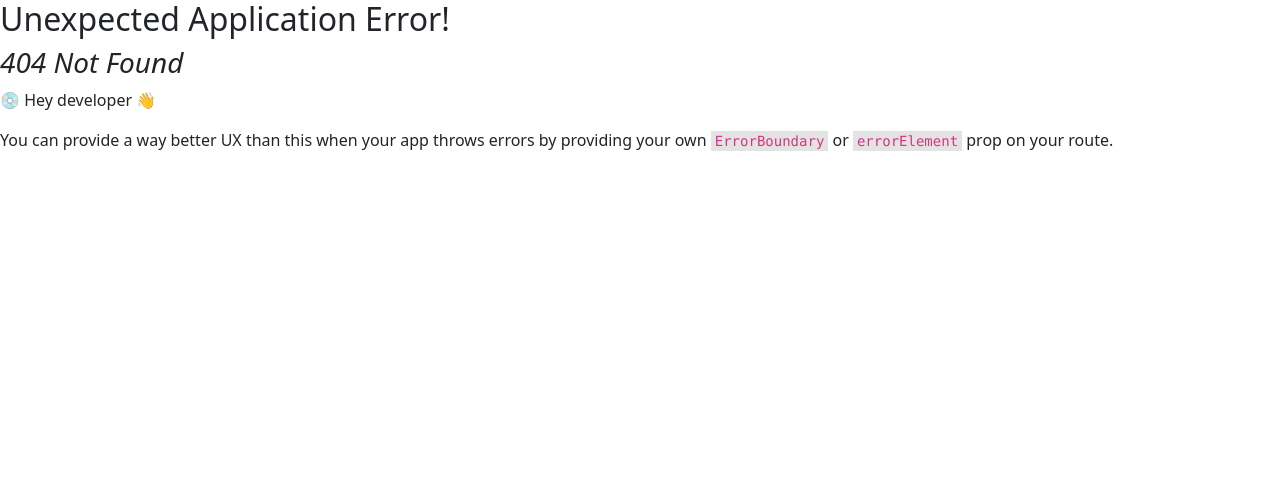
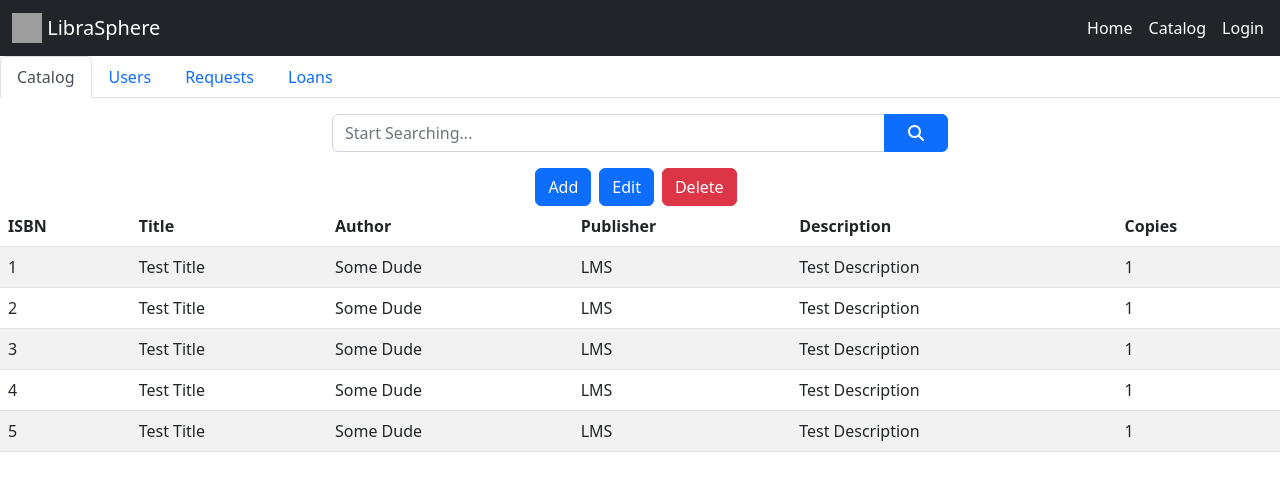
Before and after one commit to Diego-Segovia/Software-Engineering-Project, a React (Vite) app in the folder frontend/: page /librarianDashboard in a window 1280 px wide. Before the commit this address had no page. Shown: the top 490 px of the page. Built offline with nearby package versions, Linux system fonts and the light colour scheme; grey boxes are pictures that could not be loaded.

Commit message:
Added Librarian Dashboard
- View, Add, Edit, and Delete Books from Catalog
- View, Delete Users
- View, Update, Delete Requests
- View, Update, Delete Loans
- Note: Does not make API calls to database

```diff
--- a/frontend/src/App.jsx
+++ b/frontend/src/App.jsx
@@ -3,6 +3,7 @@ import { createBrowserRouter, RouterProvider } from "react-router-dom";
 import SearchCatalogPage from "./pages/SearchCatalogPage";
 import HomePage from "./pages/Homepage";
 import RootLayout from "./pages/Root";
+import LibrarianDashboardPage from "./pages/LibrarianDashboardPage";
 
 const router = createBrowserRouter([
   {
@@ -11,6 +12,7 @@ const router = createBrowserRouter([
     children: [
       { path: "/", element: <HomePage /> },
       { path: "/searchCatalog", element: <SearchCatalogPage /> },
+	  { path: "/librarianDashboard", element: <LibrarianDashboardPage /> }
     ],
   },
 ]);
--- /dev/null
+++ b/frontend/src/components/TableComponent.jsx
@@ -0,0 +1,35 @@
+import React from 'react';
+
+function TableComponent({data}) {
+
+	const getHeadings = () => {
+    	return Object.keys(data[0]);
+	}
+
+	return (
+		<div className="TableComponent">
+			<table class="table table-striped">
+					<thead>
+						<tr>
+						{
+							getHeadings().map(heading => {
+								return <th key={heading}>{heading}</th>
+							})
+						}
+						</tr>
+
+					</thead>
+					<tbody>
+						{data.map((row, index) => {
+							return <tr key={index}>
+								{getHeadings().map((key, index) => {
+									return <td key={row[key]}>{row[key]}</td>
+							})}
+							</tr>;
+						})}
+					</tbody>
+				</table>
+		</div>
+	);
+}
+export default TableComponent;
--- a/frontend/src/components/UI/LoginModal.jsx
+++ b/frontend/src/components/UI/LoginModal.jsx
@@ -42,6 +42,11 @@ const LoginModal = () => {
                 </a>
               </Form.Text>
             </Form.Group>
+
+			<Link to={"/librarianDashboard"} style={{fontSize: ".8rem"}}>
+				Librarian Dashboard
+			</Link>
+
           </Form>
         </Modal.Body>
         <Modal.Footer>
--- /dev/null
+++ b/frontend/src/pages/LibrarianDashboardPage.jsx
@@ -0,0 +1,320 @@
+import React, {useState, useEffect} from "react";
+import { Button, Modal, Form, Col, Tabs, Tab } from "react-bootstrap";
+import SearchBar from "../components/UI/SearchBar";
+import TableComponent from "../components/TableComponent";
+
+function LibrarianDashboardPage() {
+
+	//Test Data, Delete Later
+	const data = [
+	{
+		"ISBN": 1,
+		"Title" : "Test Title",
+		"Author" : "Some Dude",
+		"Publisher" : "LMS",
+		"Description" : "Test Description",
+		"Copies" : 1
+	},
+	{
+		"ISBN": 2,
+		"Title" : "Test Title",
+		"Author" : "Some Dude",
+		"Publisher" : "LMS",
+		"Description" : "Test Description",
+		"Copies" : 1
+	},
+	{
+		"ISBN": 3,
+		"Title" : "Test Title",
+		"Author" : "Some Dude",
+		"Publisher" : "LMS",
+		"Description" : "Test Description",
+		"Copies" : 1
+	},
+	{
+		"ISBN": 4,
+		"Title" : "Test Title",
+		"Author" : "Some Dude",
+		"Publisher" : "LMS",
+		"Description" : "Test Description",
+		"Copies" : 1
+	},
+	{
+		"ISBN": 5,
+		"Title" : "Test Title",
+		"Author" : "Some Dude",
+		"Publisher" : "LMS",
+		"Description" : "Test Description",
+		"Copies" : 1
+	}
+	]
+
+	const books = [
+	{
+		"ISBN" : "4",
+		"bookTitle" : "Some Title",
+		"publisherID" : 1,
+		"genreID" : 1,
+		"numCopies": 1,
+		"bookImage" : "book.jpg"
+	},
+	{
+		"ISBN" : "4",
+		"bookTitle" : "Some Title",
+		"publisherID" : 1,
+		"genreID" : 1,
+		"numCopies": 1,
+		"bookImage" : "book.jpg"
+	},
+	{
+		"ISBN" : "4",
+		"bookTitle" : "Some Title",
+		"publisherID" : 1,
+		"genreID" : 1,
+		"numCopies": 1,
+		"bookImage" : "book.jpg"
+	},
+	{
+		"ISBN" : "4",
+		"bookTitle" : "Some Title",
+		"publisherID" : 1,
+		"genreID" : 1,
+		"numCopies": 1,
+		"bookImage" : "book.jpg"
+	},
+	]
+
+	const users = [
+	{
+		"UserID": 1,
+		"Last Name": "Martinez",
+		"First Name" : "Carlos",
+		"Email" : "example@mail.com"
+	},
+	]
+
+	const requests = [
+	{
+		"UserID": 1,
+		"Last Name": "Martinez",
+		"First Name" : "Carlos",
+		"Book" : "Title",
+		"Status" : "Pending"
+	},
+	]
+
+	const loans = [
+	{
+		"UserID": 1,
+		"Last Name": "Martinez",
+		"First Name" : "Carlos",
+		"Return Date" : "mm/dd/yyyy",
+		"Fine Amount" : "$0.00",
+		"Status" : "Loaned"
+	},
+	]
+
+	//Modals
+	const [addShow, addSetShow] = useState(false);
+	const addHandleClose = () => addSetShow(false);
+	const addHandleShow = () => addSetShow(true);
+
+	const [editShow, editSetShow] = useState(false);
+	const editHandleClose = () => editSetShow(false);
+	const editHandleShow = () => editSetShow(true);
+
+	//Book Section
+	const [book, setBook] = useState([])
+
+
+	const [addBook, setAddBook] = useState({
+		ISBN : "",
+		bookTitle: "",
+		publisherID: 0,
+		genreID: 0,
+		numCopies: 0,
+		bookImage: ""
+	})
+
+	const [editBookID, setBookID] = useState(null)
+
+	const [editBookData, setEditBookData] = useState({
+		ISBN : "",
+		bookTitle: "",
+		publisherID: 0,
+		genreID: 0,
+		numCopies: 0,
+		bookImage: ""
+	})
+
+	const handleAddPost = (e) => {
+		e.preventDefault()
+
+		const newBook = {
+			ISBN : addBook.ISBN,
+			bookTitle: addBook.bookTitle,
+			publisherID: addBook.publisherID,
+			genreID: addBook.genreID,
+			numCopies: addBook.numCopies,
+			bookImage: addBook.bookImage
+		}
+
+		const newBooks = [...books, newBook]
+		setBooks(newBooks)
+	}
+
+
+
+	return (
+		<div className="LibrarianDashboard">
+
+			<Tabs
+			  defaultActiveKey="catalog"
+			  id="tabs"
+			  className="mb-3"
+			>
+			<Tab eventKey="catalog" title="Catalog">			{/* Catalog Section*/}
+				<SearchBar/>
+
+				<div className="Options text-center">
+					<Button className="me-2" onClick={addHandleShow}>Add</Button>
+					<Button className="me-2" onClick={editHandleShow}>Edit</Button>
+					<Button className="me-2 btn-danger">Delete</Button>
+				</div>
+
+				{/* Add Book Modal */}
+
+				<Modal show={addShow} onHide={addHandleClose}>
+					<Modal.Header closeButton>
+					  <Modal.Title>Add Book</Modal.Title>
+					</Modal.Header>
+					<Modal.Body>
+
+					<Form>
+						<Form.Group className="mb-1">
+						  <Form.Label>ISBN</Form.Label>
+						  <Form.Control/>
+						</Form.Group>
+						<Form.Group className="mb-1">
+						  <Form.Label>Title</Form.Label>
+						  <Form.Control/>
+						</Form.Group>
+						<Form.Group className="mb-1">
+						  <Form.Label>Author</Form.Label>
+						  <Form.Control/>
+						</Form.Group>
+						<Form.Group className="mb-1">
+						  <Form.Label>Publisher</Form.Label>
+						  <Form.Control/>
+						</Form.Group>
+						<Form.Group className="mb-1">
+						  <Form.Label>Genre</Form.Label>
+						  <Form.Control/>
+						</Form.Group>
+						<Form.Group className="mb-1">
+						  <Form.Label>Image Link</Form.Label>
+						  <Form.Control/>
+						</Form.Group>
+						<Form.Group className="mb-1">
+						  <Form.Label>Number Of Copies</Form.Label>
+						  <Form.Control/>
+						</Form.Group>
+					</Form>
+
+
+					</Modal.Body>
+					<Modal.Footer>
+					  <Button variant="secondary" onClick={addHandleClose}>
+						Close
+					  </Button>
+					  <Button variant="primary" onClick={addHandleClose}>
+						Add
+					  </Button>
+					</Modal.Footer>
+				</Modal>
+
+				{/* Edit Book Modal */}
+				<Modal show={editShow} onHide={editHandleClose}>
+					<Modal.Header closeButton>
+					  <Modal.Title>Edit Book</Modal.Title>
+					</Modal.Header>
+					<Modal.Body>
+
+					<Form>
+						<Form.Group className="mb-1">
+						  <Form.Label>ISBN</Form.Label>
+						  <Form.Control/>
+						</Form.Group>
+						<Form.Group className="mb-1">
+						  <Form.Label>Title</Form.Label>
+						  <Form.Control/>
+						</Form.Group>
+						<Form.Group className="mb-1">
+						  <Form.Label>Author</Form.Label>
+						  <Form.Control/>
+						</Form.Group>
+						<Form.Group className="mb-1">
+						  <Form.Label>Publisher</Form.Label>
+						  <Form.Control/>
+						</Form.Group>
+						<Form.Group className="mb-1">
+						  <Form.Label>Genre</Form.Label>
+						  <Form.Control/>
+						</Form.Group>
+						<Form.Group className="mb-1">
+						  <Form.Label>Image Link</Form.Label>
+						  <Form.Control/>
+						</Form.Group>
+						<Form.Group className="mb-1">
+						  <Form.Label>Number Of Copies</Form.Label>
+						  <Form.Control/>
+						</Form.Group>
+					</Form>
+
+					</Modal.Body>
+					<Modal.Footer>
+					  <Button variant="secondary" onClick={editHandleClose}>
+						Close
+					  </Button>
+					  <Button variant="primary" onClick={editHandleClose}>
+						Save
+					  </Button>
+					</Modal.Footer>
+				</Modal>
+
+				<TableComponent data = {data}/>
+			  </Tab>
+			<Tab eventKey="users" title="Users">			{/* Users Section*/}
+				<SearchBar/>
+
+				<div className="Options text-center">
+					<Button className="me-2 btn-danger">Delete</Button>
+				</div>
+
+				<TableComponent data = {users}/>
+			</Tab>
+			<Tab eventKey="requests" title="Requests">			{/* Requests Section*/}
+				<SearchBar/>
+
+				<div className="Options text-center">
+					<Button className="me-2 btn-danger">Delete</Button>
+				</div>
+
+				<TableComponent data = {requests}/>
+			</Tab>
+			<Tab eventKey="loans" title="Loans">			{/* Loans Section*/}
+				<SearchBar/>
+
+				<div className="Options text-center">
+					<Button className="me-2 btn-danger">Delete</Button>
+				</div>
+
+				<TableComponent data = {loans}/>
+			</Tab>
+			</Tabs>
+
+
+		</div>
+	);
+}
+export default LibrarianDashboardPage;
```
